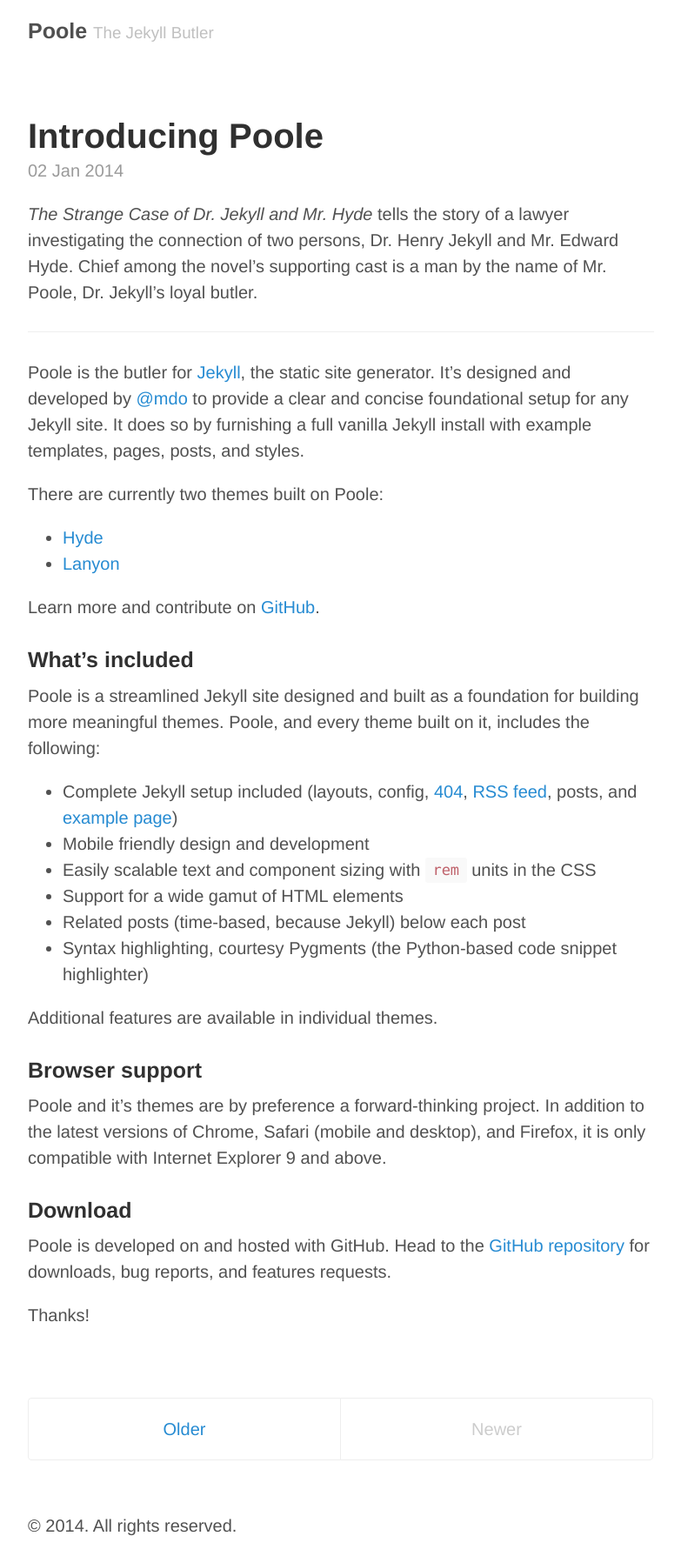
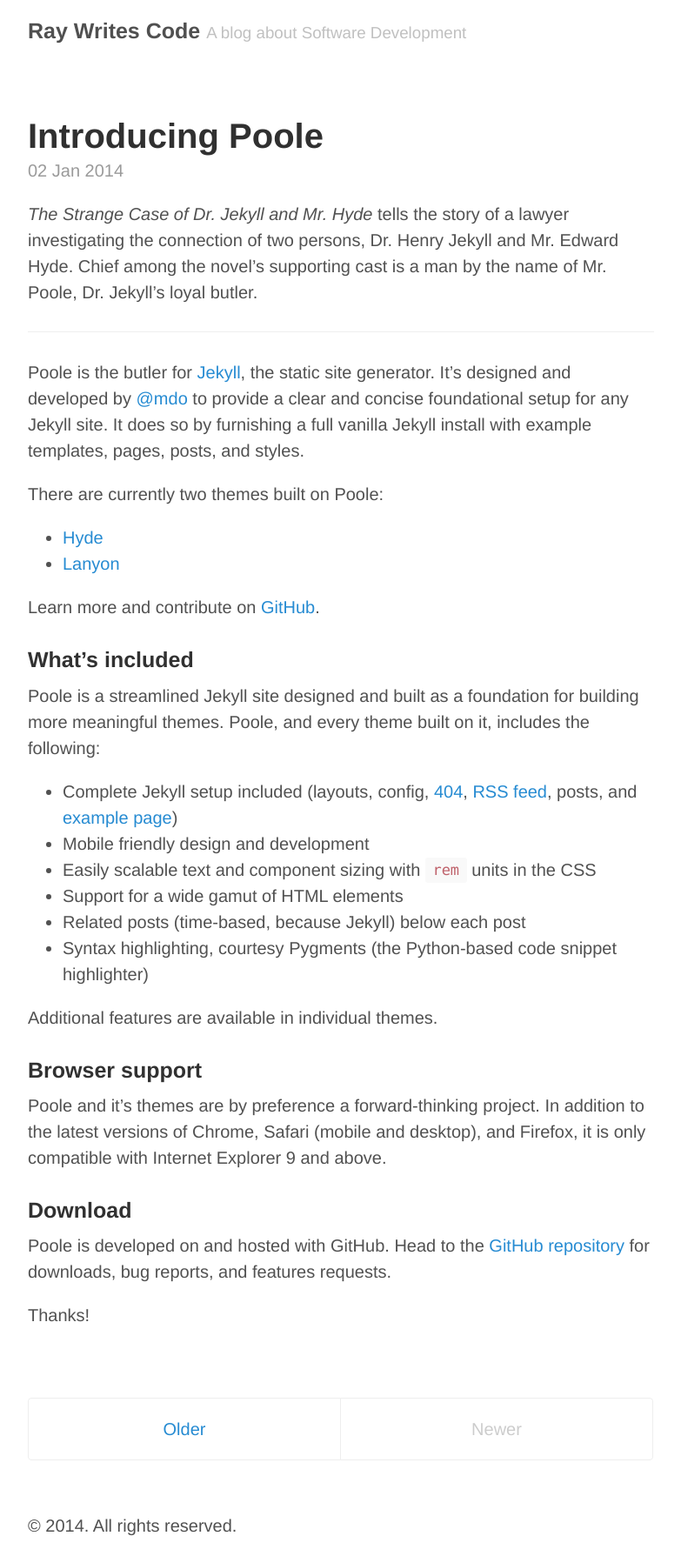
Before and after one commit to raywritescode/raywritescode.github.io, a Jekyll site: the page built from index.html, in a window 1280 px wide. Shown: the whole page at 87% size, without its empty margins (248-1031 px from the left). Built offline with Jekyll 4.4.1, drawn with Linux system fonts in a browser that asks for light colours; Markdown is read by kramdown in place of the engine named in the settings; the list of posts is cut into pages by our own code.

Commit message:
_config.yml - Updated with Ray Writes Code info

```diff
--- a/_config.yml
+++ b/_config.yml
@@ -6,17 +6,17 @@ pygments:         true
 permalink:        pretty
 
 # Setup
-title:            Poole
-tagline:          The Jekyll Butler
-url:              http://getpoole.com
+title:            Ray Writes Code
+tagline:          A blog about Software Development
+url:              http://raywritescode.github.io
 paginate:         1
 baseurl:          /
 author:
-  name:           Mark Otto
-  url:            https://twitter.com/mdo
-  email:          markdotto@gmail.com
+  name:           Ray Santos
+  url:            https://twitter.com/raywritescode
+  email:          ray@raywritescode.com
 
 # Custom vars
 version:          1.0.0
 github:
-  repo:           https://github.com/poole/poole
+  repo:           https://github.com/raywritescode
```
